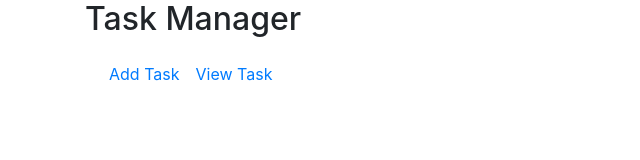
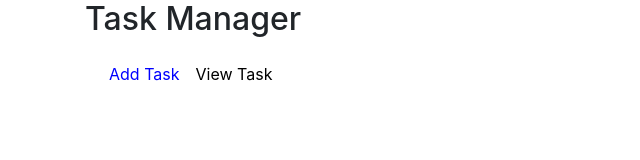
Before and after one commit to WilsonBritto/TaskManager_FrontEnd, an Angular app: page / in a window 1280 px wide. Shown: the top 160 px of the page, without its empty margins (0-640 px from the left). Built offline with nearby package versions, Linux system fonts and the light colour scheme.

Commit message:
Added RouterModule and updated navbar

```diff
--- a/src/app/nav-bar/nav-bar.component.css
+++ b/src/app/nav-bar/nav-bar.component.css
@@ -0,0 +1,6 @@
+.nav-link{
+    color: black;
+}
+.active{
+    color: blue;
+}
--- a/src/app/nav-bar/nav-bar.component.html
+++ b/src/app/nav-bar/nav-bar.component.html
@@ -3,10 +3,10 @@
   <!-- Links -->
   <ul class="navbar-nav">
     <li class="nav-item">
-      <a class="nav-link" href="#">Add Task</a>
+      <a class="nav-link" routerLinkActive="active" [routerLink]="['']">Add Task</a>
     </li>
     <li class="nav-item">
-      <a class="nav-link" href="#">View Task</a>
+      <a class="nav-link" routerLinkActive="active" [routerLink]="['/new']">View Task</a>
     </li>
   </ul>
 
```
Also changed, not shown: src/app/app.module.ts (+6 -1 lines).
